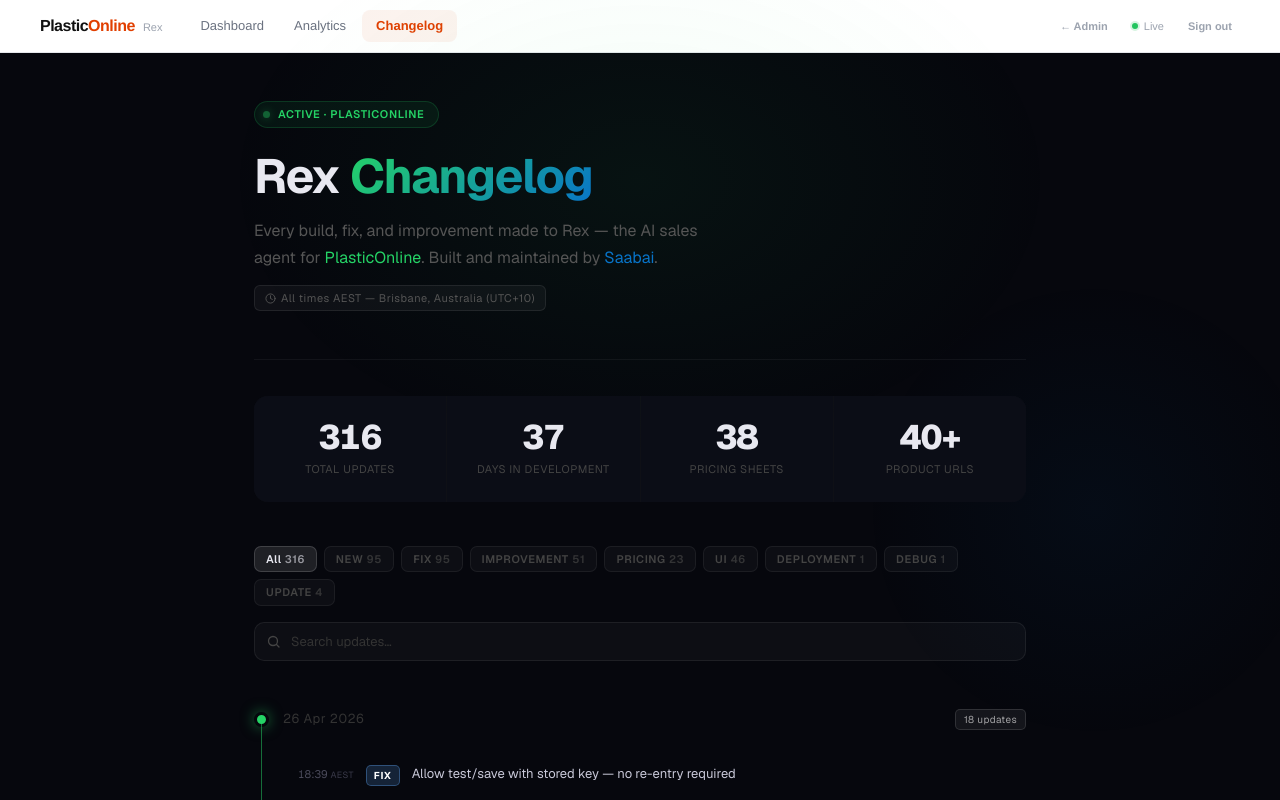
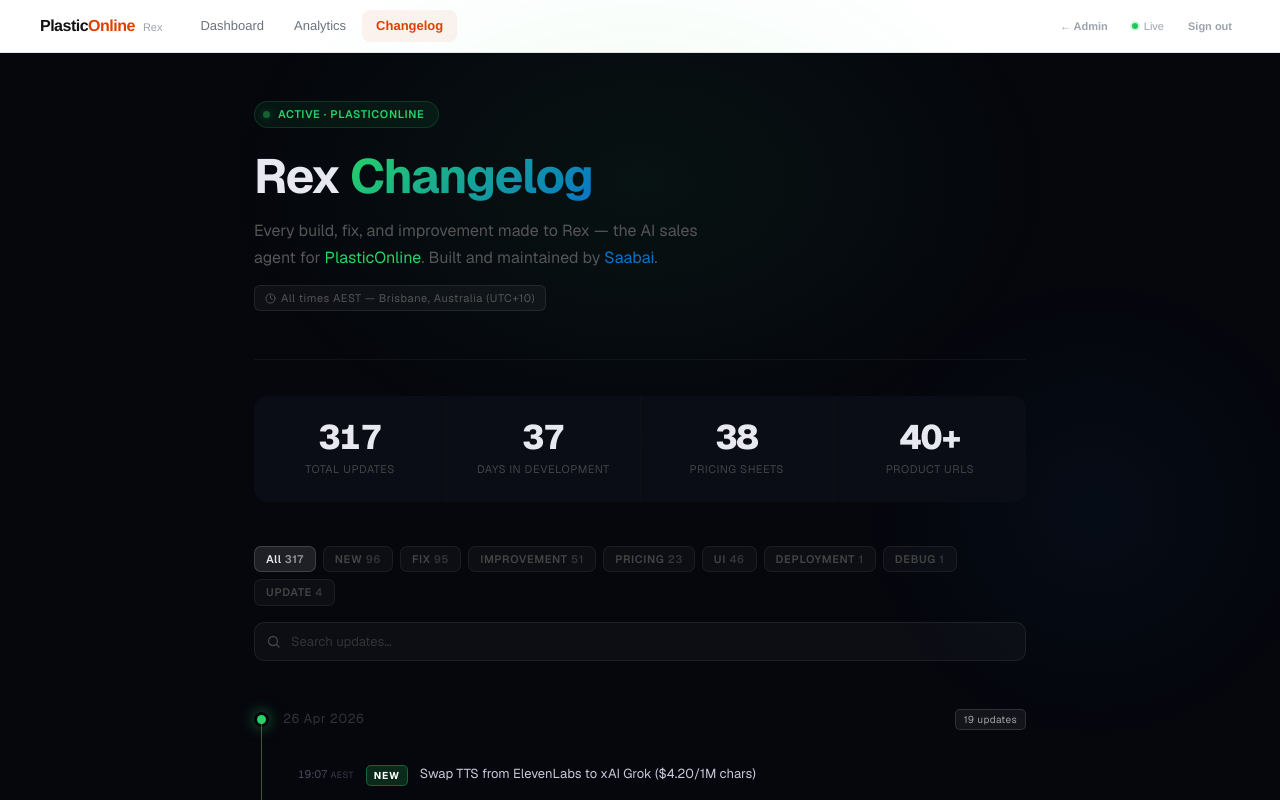
Before and after one commit to sg-satoshi/saabai-site, a Next.js app: page /rex-changelog in a window 1280 px wide. Shown: the top 800 px of the page. Built offline with nearby package versions, Linux system fonts and the light colour scheme.

Commit message:
[FIX] Use Next.js Image component for Lex counsel page logo

```diff
--- a/app/counsel/page.tsx
+++ b/app/counsel/page.tsx
@@ -1,6 +1,7 @@
 "use client";
 
 import { useState } from "react";
+import Image from "next/image";
 
 // ── Data ──────────────────────────────────────────────────────────────────────
 
@@ -268,8 +269,7 @@ export default function CounselPage() {
       <div style={{ borderBottom: "1px solid rgba(255,255,255,0.08)", padding: "0 32px", position: "sticky", top: 0, background: "#0b092e", backdropFilter: "blur(12px)", zIndex: 50 }}>
         <div style={{ maxWidth: 1100, margin: "0 auto", display: "flex", alignItems: "center", justifyContent: "space-between", height: 64 }}>
           <a href="https://www.saabai.ai" style={{ display: "flex", alignItems: "center", textDecoration: "none" }}>
-            {/* eslint-disable-next-line @next/next/no-img-element */}
-            <img src="/brand/saabai-logo.png" alt="Saabai" style={{ height: 40, width: "auto" }} />
+            <Image src="/brand/saabai-logo.png" alt="Saabai" width={40} height={40} style={{ height: 40, width: "auto" }} priority />
           </a>
           <div style={{ display: "flex", alignItems: "center", gap: 24 }}>
             <a href="#demo" style={{ fontSize: 13, color: textSecondary, textDecoration: "none", fontWeight: 500 }}>See demo</a>
--- a/app/rex-changelog/ChangelogClient.tsx
+++ b/app/rex-changelog/ChangelogClient.tsx
@@ -32,6 +32,7 @@ const CHANGELOG: Day[] = [
   {
     date: "26 Apr 2026",
     entries: [
+      { time: "19:07", tag: "NEW", title: "Swap TTS from ElevenLabs to xAI Grok ($4.20/1M chars)" },
       { time: "18:39", tag: "FIX", title: "Allow test/save with stored key — no re-entry required" },
       { time: "18:35", tag: "FIX", title: "Handle errors properly in lex-settings API and client" },
       { time: "15:27", tag: "FIX", title: "Correct Firm Dashboard link in Lex sidebar (was 404)" },
```
